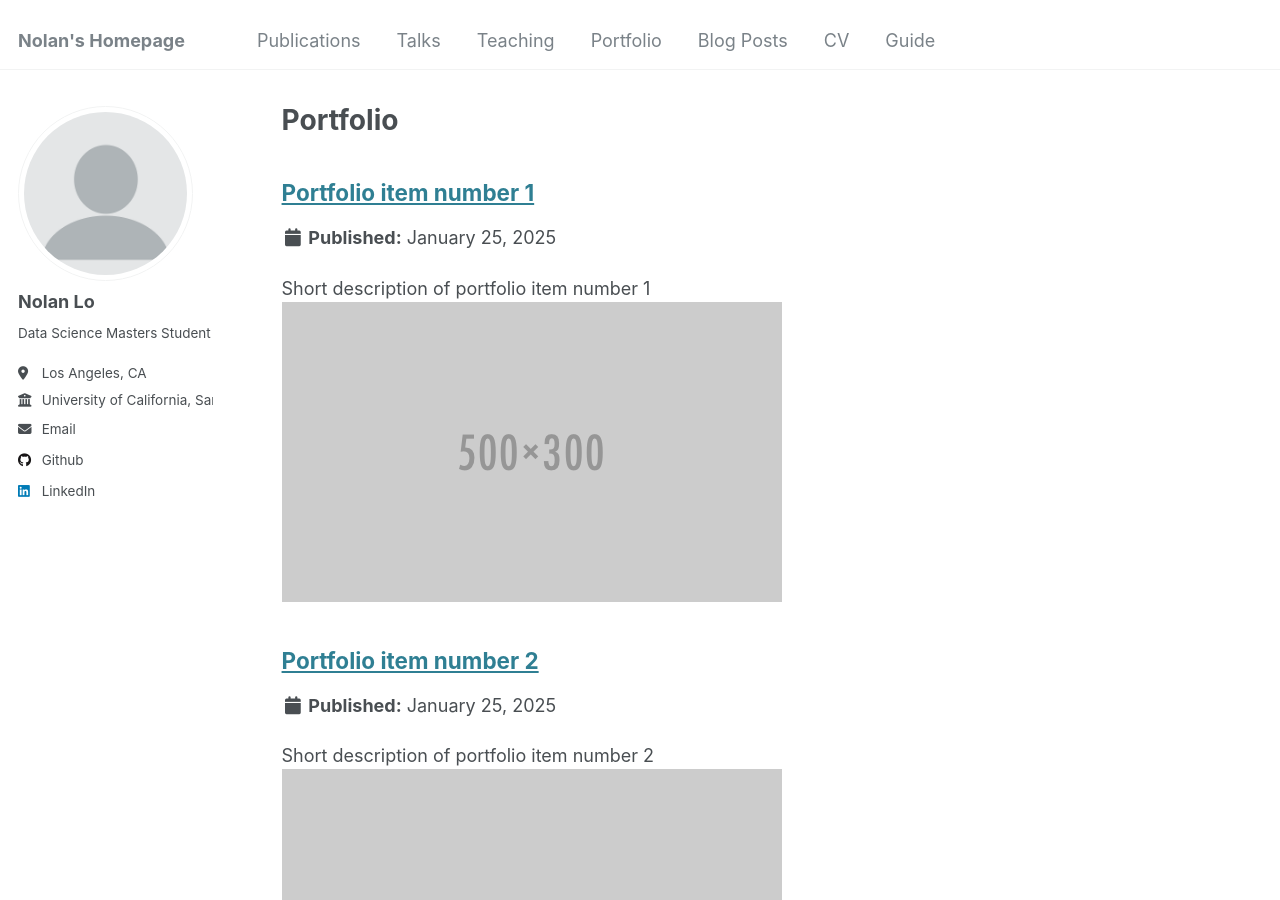
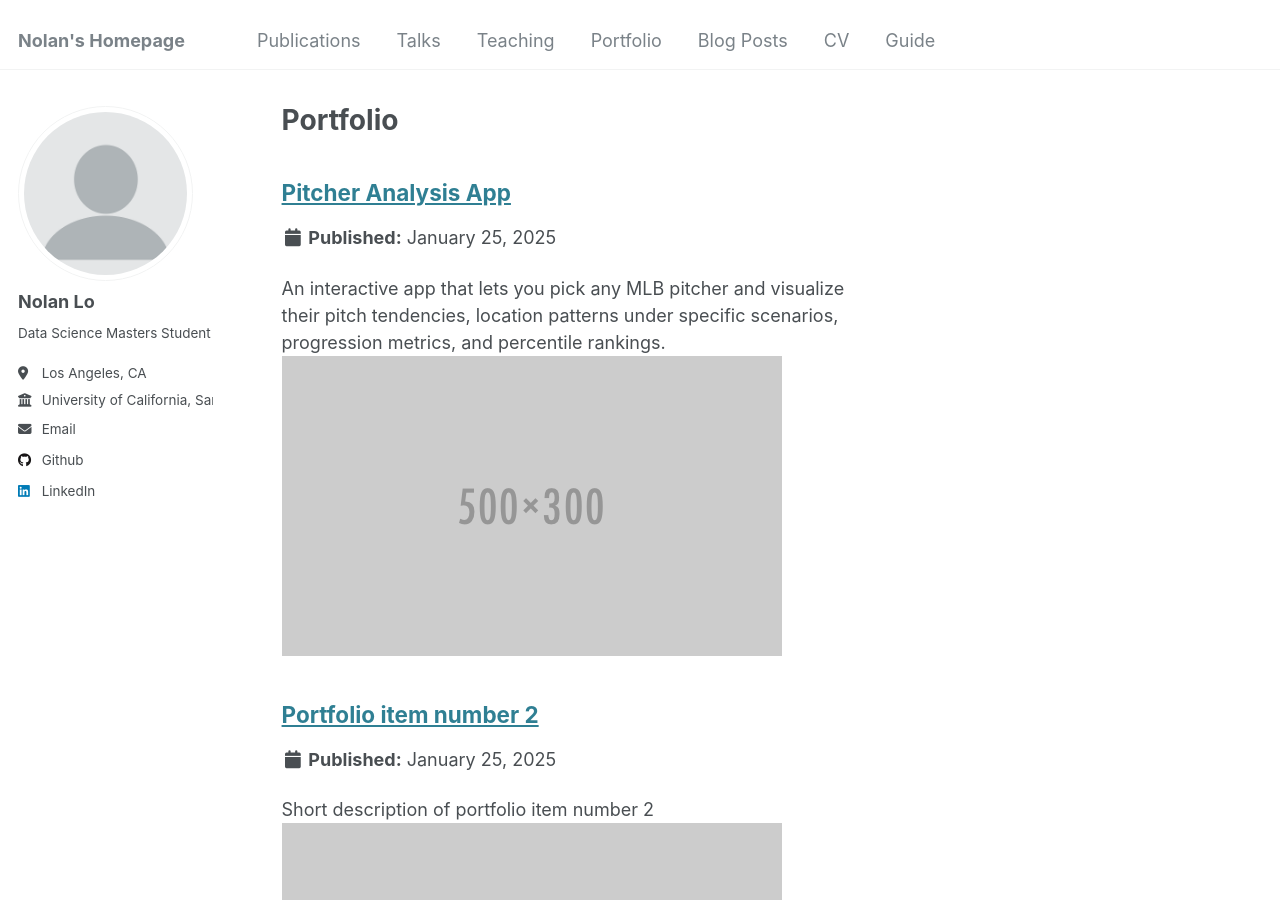
Before and after one commit to Nolan-Lo/Nolan-Lo.github.io, a Jekyll site: the page built from _pages/portfolio.html, in a window 1280 px wide and 900 px high. Built offline with Jekyll 4.4.1, drawn with Linux system fonts in a browser that asks for light colours.

Commit message:
Update portfolio-1.md
Changed Name of 1st portfolio item

```diff
--- a/_portfolio/portfolio-1.md
+++ b/_portfolio/portfolio-1.md
@@ -1,6 +1,6 @@
 ---
-title: "Portfolio item number 1"
-excerpt: "Short description of portfolio item number 1<br/><img src='/images/500x300.png'>"
+title: "Pitcher Analysis App"
+excerpt: "An interactive app that lets you pick any MLB pitcher and visualize their pitch tendencies, location patterns under specific scenarios, progression metrics, and percentile rankings.<br/><img src='/images/500x300.png'>"
 collection: portfolio
 ---
 
```
